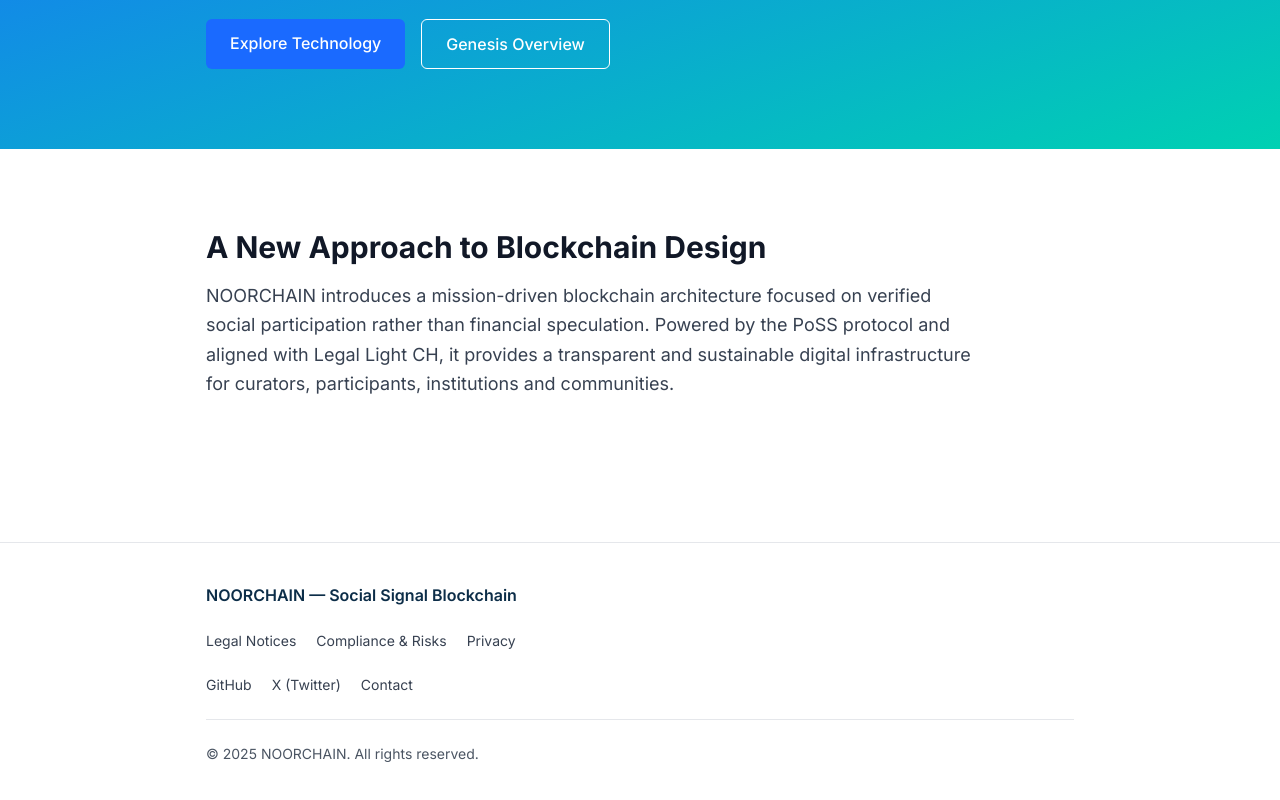
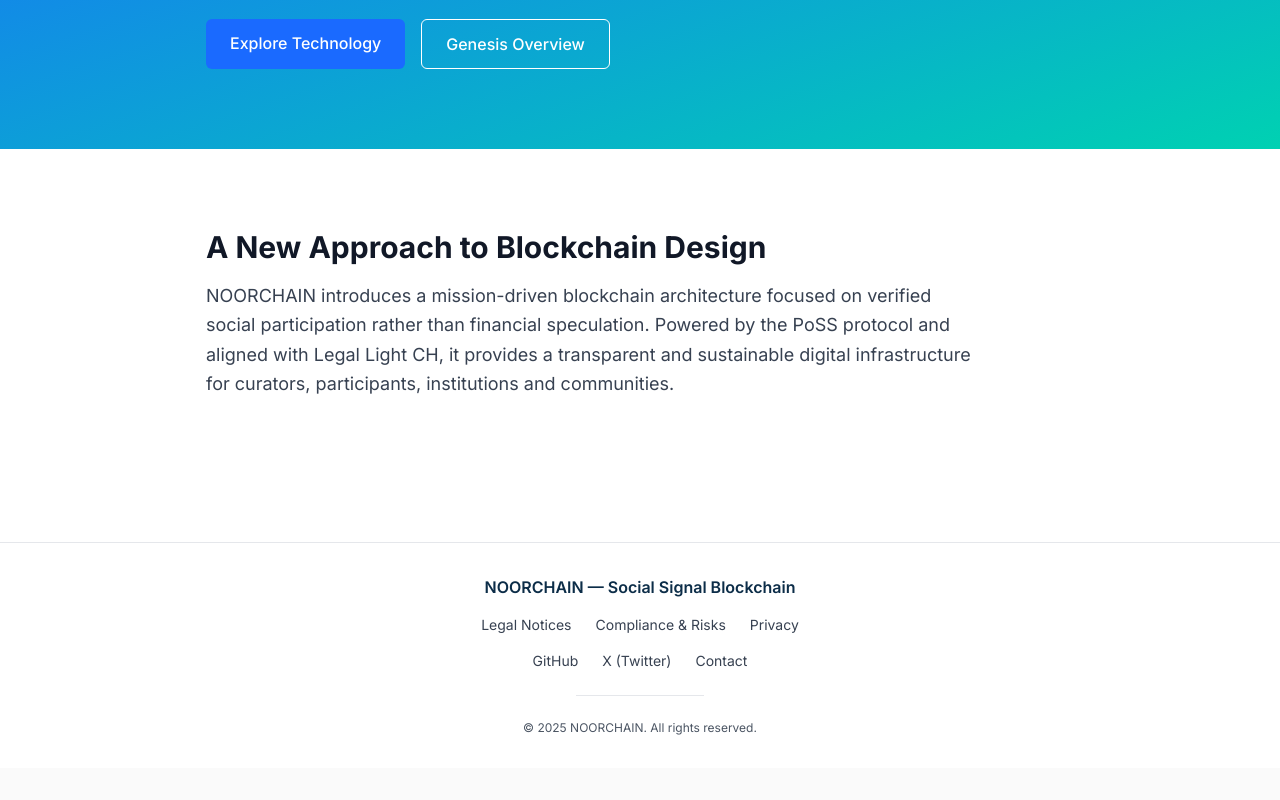
Before and after one commit to noorfinances-eng/noorchain-core, a Next.js app in the folder site/: page / in a window 1280 px wide. Shown: the part 342-1142 px from the top of the page. After the commit the page ends 1110 px from the top, so only its background shows below. Built offline with nearby package versions, Linux system fonts and the light colour scheme.

Commit message:
Update Footer.tsx

```diff
--- a/site/components/Footer.tsx
+++ b/site/components/Footer.tsx
@@ -1,7 +1,7 @@
 export default function Footer() {
   return (
-    <footer className="w-full bg-white border-t border-gray-soft mt-16 py-10 text-sm">
-      <div className="container flex flex-col gap-6">
+    <footer className="w-full bg-white border-t border-gray-soft mt-16 py-8 text-sm">
+      <div className="container flex flex-col items-center text-center gap-4">
 
         {/* TITLE */}
         <div className="text-navy font-semibold text-base">
@@ -9,7 +9,7 @@
         </div>
 
         {/* INTERNAL LINKS */}
-        <div className="flex flex-wrap gap-5 text-gray-700">
+        <div className="flex flex-wrap justify-center gap-6 text-gray-700">
           <a href="/legal" className="hover:text-primary transition">
             Legal Notices
           </a>
@@ -22,7 +22,7 @@
         </div>
 
         {/* EXTERNAL LINKS */}
-        <div className="flex flex-wrap gap-5 text-gray-700">
+        <div className="flex flex-wrap justify-center gap-6 text-gray-700">
           <a
             href="https://github.com"
             target="_blank"
@@ -45,11 +45,11 @@
           </a>
         </div>
 
-        {/* BOTTOM LINE */}
-        <div className="h-px w-full bg-gray-soft" />
+        {/* LINE */}
+        <div className="h-px w-32 bg-gray-soft my-2" />
 
         {/* COPYRIGHT */}
-        <div className="text-gray-600">
+        <div className="text-gray-600 text-xs">
           © {new Date().getFullYear()} NOORCHAIN. All rights reserved.
         </div>
       </div>
```
